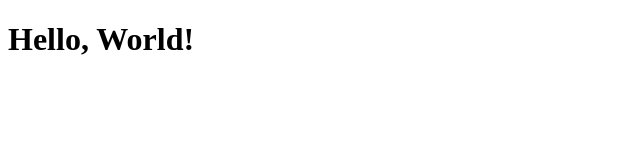
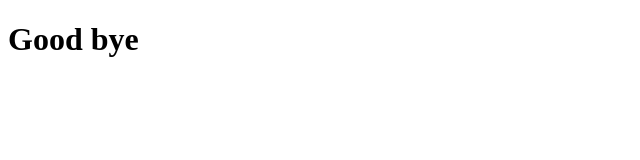
Before and after one commit to sithira-janiya/Sample, a plain HTML site: page index.html in a window 1280 px wide. Shown: the whole page, without its empty margins (0-640 px from the left). Drawn offline with Linux system fonts and the light colour scheme.

Commit message:
Bye messege

```diff
--- a/index.html
+++ b/index.html
@@ -2,6 +2,6 @@
 <html>
 <head><title>Sample</title></head>
 <body>
-  <h1>Hello, World!</h1>
+  <h1>Good bye</h1>
 </body>
 </html>
```
